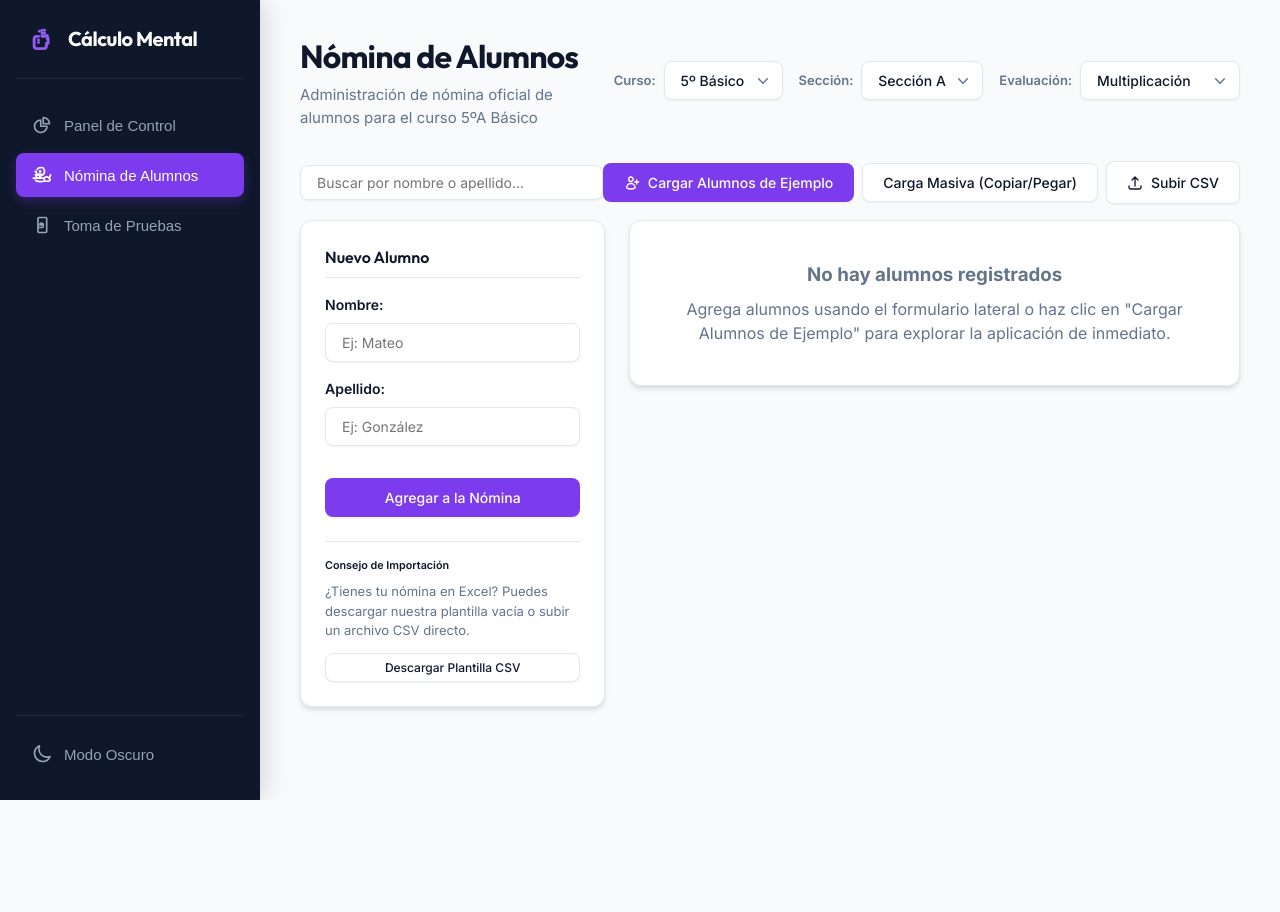
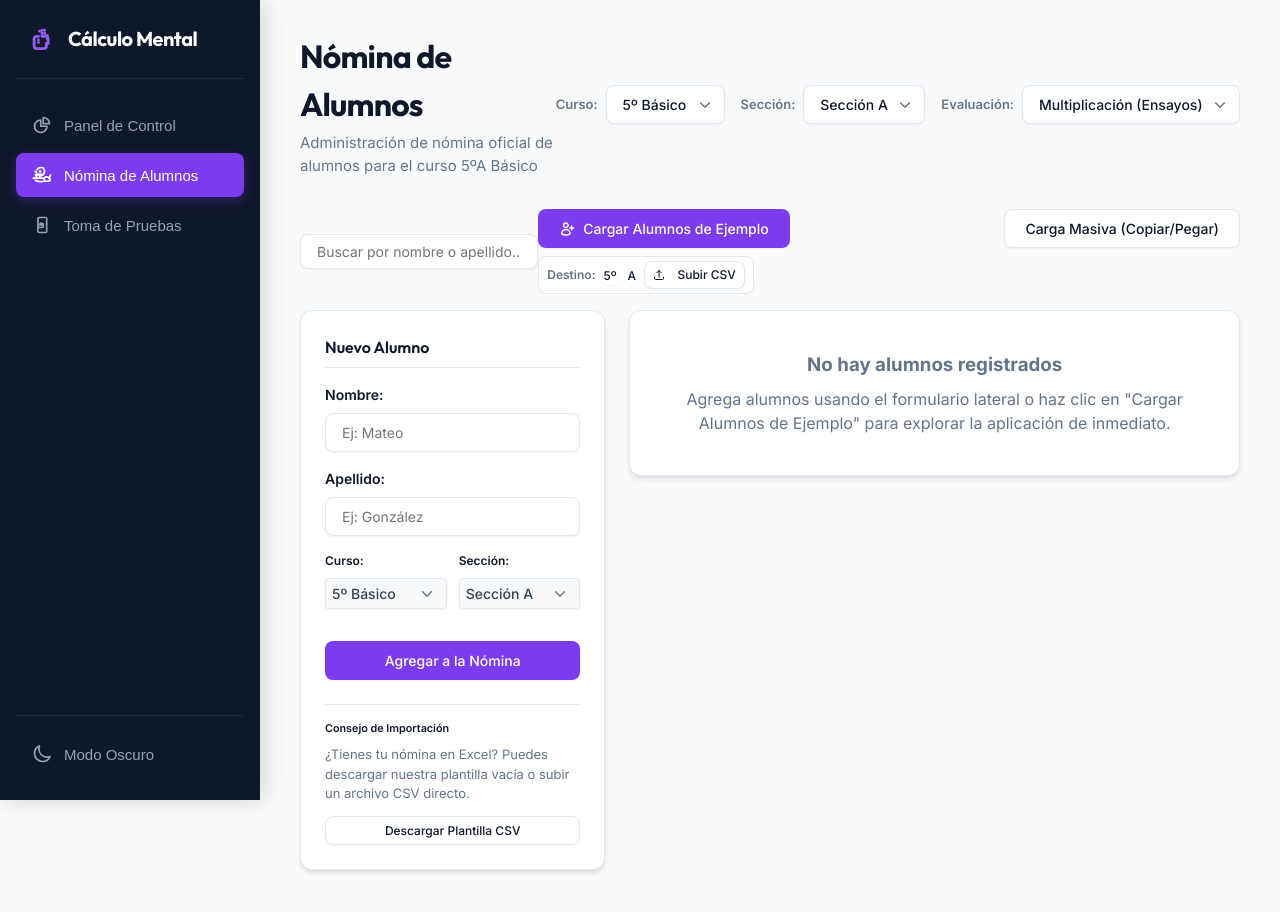
Before and after one commit to Juanpi2024/calculo-mental-1-a-8-, a React app in the folder app/: page / in a window 1280 px wide. Both pictures are taken after a click on the button "Nómina de Alumnos". Shown: the top 912 px of the page. Before the commit the page ends 800 px from the top, so only its background shows below. Built offline with nearby package versions, Linux system fonts and the light colour scheme; the HTML template or start-up script is replaced by a standard one.

Commit message:
fix: corregir registro de alumnos con selector de curso y solucionar bug de mapeo de evaluaciones

```diff
--- a/app/src/App.jsx
+++ b/app/src/App.jsx
@@ -254,7 +254,8 @@ function App() {
                 value={testType}
                 onChange={(e) => handleTestTypeChange(e.target.value)}
               >
-                <option value="multiplicacion">Multiplicación</option>
+                <option value="multiplicacion">Multiplicación (Ensayos)</option>
+                <option value="tablas">Tablas de Multiplicar</option>
                 <option value="sumas_restas">Sumas y Restas</option>
               </select>
             </div>
@@ -282,6 +283,8 @@ function App() {
             onLoadDemo={handleLoadDemo}
             setView={setView}
             setSelectedStudentId={setSelectedStudentId}
+            currentGrade={currentGrade}
+            currentSection={currentSection}
           />
         )}
 
--- a/app/src/components/AlumnoFichaView.jsx
+++ b/app/src/components/AlumnoFichaView.jsx
@@ -263,7 +263,7 @@ export default function AlumnoFichaView({
               <strong>CURSO:</strong> <span style={{ textDecoration: 'underline', marginLeft: '6px', fontWeight: '600' }}>{currentClass} Básico</span>
             </div>
             <div>
-              <strong>TIPO TEST:</strong> <span style={{ textDecoration: 'underline', textTransform: 'capitalize', marginLeft: '6px', fontWeight: '600' }}>{testType === 'multiplicacion' ? 'Multiplicación' : 'Sumas y Restas'}</span>
+              <strong>TIPO TEST:</strong> <span style={{ textDecoration: 'underline', textTransform: 'capitalize', marginLeft: '6px', fontWeight: '600' }}>{testType === 'multiplicacion' ? 'Multiplicación' : (testType === 'tablas' ? 'Tablas de Multiplicar' : 'Sumas y Restas')}</span>
             </div>
           </div>
 
--- a/app/src/components/DashboardView.jsx
+++ b/app/src/components/DashboardView.jsx
@@ -90,7 +90,7 @@ export default function DashboardView({
     desc: "El curso se encuentra en nivel diagnóstico. Se recomienda practicar dictados diarios de 10 ejercicios con cronómetro visual para acostumbrar al curso al ritmo de evaluación de 2 minutos."
   };
 
-  if (testType === 'multiplicacion') {
+  if (testType === 'multiplicacion' || testType === 'tablas') {
     recommendation = {
       title: "Consolidar las tablas del 7, 8 y 9",
       desc: "Las estadísticas muestran un retroceso en multiplicaciones con factores altos. Utiliza la técnica del 'reloj de multiplicación' (dibujar un círculo con factores del 1 al 12 alrededor y el multiplicando en el centro) durante los primeros 5 minutos de la clase."
--- a/app/src/components/NominaView.jsx
+++ b/app/src/components/NominaView.jsx
@@ -6,13 +6,25 @@ export default function NominaView({
   history,
   onLoadDemo,
   setView,
-  setSelectedStudentId
+  setSelectedStudentId,
+  currentGrade = '5º',
+  currentSection = 'A'
 }) {
   const [nombre, setNombre] = useState('');
   const [apellido, setApellido] = useState('');
   const [bulkText, setBulkText] = useState('');
   const [showBulkAdd, setShowBulkAdd] = useState(false);
   const [searchTerm, setSearchTerm] = useState('');
+
+  // Target class selections for adding students
+  const [formGrade, setFormGrade] = useState(currentGrade);
+  const [formSection, setFormSection] = useState(currentSection);
+
+  const [bulkGrade, setBulkGrade] = useState(currentGrade);
+  const [bulkSection, setBulkSection] = useState(currentSection);
+
+  const [csvGrade, setCsvGrade] = useState(currentGrade);
+  const [csvSection, setCsvSection] = useState(currentSection);
 
   // Calculate average scores and latest ranks for all students
   const getStudentStats = (studentId) => {
@@ -51,7 +63,19 @@ export default function NominaView({
       apellido: apellido.trim()
     };
 
+    const targetClass = `${formGrade}${formSection}`;
+    const activeClass = `${currentGrade}${currentSection}`;
+
+    if (targetClass === activeClass) {
       setStudents([...students, newStudent]);
+      alert(`Alumno ${newStudent.nombre} ${newStudent.apellido} agregado con éxito al curso activo ${targetClass}`);
+    } else {
+      const targetStudents = JSON.parse(localStorage.getItem(`students_${targetClass}`) || '[]');
+      targetStudents.push(newStudent);
+      localStorage.setItem(`students_${targetClass}`, JSON.stringify(targetStudents));
+      alert(`Alumno ${newStudent.nombre} ${newStudent.apellido} agregado con éxito a ${targetClass} Básico (Inactivo)`);
+    }
+
     setNombre('');
     setApellido('');
   };
@@ -83,7 +107,19 @@ export default function NominaView({
     });
 
     if (newStudents.length > 0) {
+      const targetClass = `${bulkGrade}${bulkSection}`;
+      const activeClass = `${currentGrade}${currentSection}`;
+
+      if (targetClass === activeClass) {
         setStudents([...students, ...newStudents]);
+        alert(`Se han importado ${newStudents.length} alumnos con éxito al curso activo ${targetClass}`);
+      } else {
+        const targetStudents = JSON.parse(localStorage.getItem(`students_${targetClass}`) || '[]');
+        const updated = [...targetStudents, ...newStudents];
+        localStorage.setItem(`students_${targetClass}`, JSON.stringify(updated));
+        alert(`Se han importado ${newStudents.length} alumnos con éxito a ${targetClass} Básico (Inactivo)`);
+      }
+
       setBulkText('');
       setShowBulkAdd(false);
     }
@@ -160,8 +196,18 @@ export default function NominaView({
       }
 
       if (importedStudents.length > 0) {
+        const targetClass = `${csvGrade}${csvSection}`;
+        const activeClass = `${currentGrade}${currentSection}`;
+
+        if (targetClass === activeClass) {
           setStudents([...students, ...importedStudents]);
-        alert(`Se han importado ${importedStudents.length} alumnos correctamente.`);
+          alert(`Se han importado ${importedStudents.length} alumnos correctamente al curso activo ${targetClass}`);
+        } else {
+          const targetStudents = JSON.parse(localStorage.getItem(`students_${targetClass}`) || '[]');
+          const updated = [...targetStudents, ...importedStudents];
+          localStorage.setItem(`students_${targetClass}`, JSON.stringify(updated));
+          alert(`Se han importado ${importedStudents.length} alumnos correctamente a ${targetClass} Básico (Inactivo)`);
+        }
       } else {
         alert('No se encontraron datos válidos. Recuerde que el archivo debe tener el formato: NOMBRE,APELLIDO');
       }
@@ -201,7 +247,7 @@ export default function NominaView({
         </div>
 
         {/* Buttons */}
-        <div className="flex-between gap-2">
+        <div className="flex-between gap-2" style={{ display: 'flex', flexWrap: 'wrap', alignItems: 'center' }}>
           {students.length === 0 ? (
             <button className="btn btn-primary" onClick={onLoadDemo}>
               <svg xmlns="http://www.w3.org/2000/svg" fill="none" viewBox="0 0 24 24" strokeWidth="2" stroke="currentColor" style={{ width: '16px', height: '16px' }}>
@@ -219,13 +265,22 @@ export default function NominaView({
             {showBulkAdd ? 'Ocultar Carga Masiva' : 'Carga Masiva (Copiar/Pegar)'}
           </button>
 
-          <label className="btn btn-secondary" style={{ cursor: 'pointer', margin: 0 }}>
-            <svg xmlns="http://www.w3.org/2000/svg" fill="none" viewBox="0 0 24 24" strokeWidth="2" stroke="currentColor" style={{ width: '16px', height: '16px' }}>
+          <div style={{ display: 'flex', alignItems: 'center', gap: '6px', border: '1px solid var(--border-color)', padding: '4px 8px', borderRadius: 'var(--radius-sm)', backgroundColor: 'var(--bg-card)' }}>
+            <span style={{ fontSize: '12px', fontWeight: '600', color: 'var(--text-muted)' }}>Destino:</span>
+            <select value={csvGrade} onChange={(e) => setCsvGrade(e.target.value)} style={{ padding: '2px', fontSize: '12px', border: 'none', background: 'transparent', outline: 'none' }}>
+              {["1º", "2º", "3º", "4º", "5º", "6º", "7º", "8º"].map(g => <option key={g} value={g}>{g}</option>)}
+            </select>
+            <select value={csvSection} onChange={(e) => setCsvSection(e.target.value)} style={{ padding: '2px', fontSize: '12px', border: 'none', background: 'transparent', outline: 'none' }}>
+              {["A", "B"].map(s => <option key={s} value={s}>{s}</option>)}
+            </select>
+            <label className="btn btn-secondary" style={{ cursor: 'pointer', margin: 0, padding: '4px 8px', fontSize: '12px' }}>
+              <svg xmlns="http://www.w3.org/2000/svg" fill="none" viewBox="0 0 24 24" strokeWidth="2" stroke="currentColor" style={{ width: '12px', height: '12px', marginRight: '4px', display: 'inline-block' }}>
                 <path strokeLinecap="round" strokeLinejoin="round" d="M3 16.5v2.25A2.25 2.25 0 005.25 21h13.5A2.25 2.25 0 0021 18.75V16.5m-13.5-9L12 3m0 0l4.5 4.5M12 3v13.5" />
               </svg>
               Subir CSV
               <input type="file" accept=".csv, .txt" onChange={handleCSVImport} style={{ display: 'none' }} />
             </label>
+          </div>
         </div>
       </div>
 
@@ -238,6 +293,24 @@ export default function NominaView({
             </h4>
           </div>
           <form onSubmit={handleAddBulk}>
+            <div style={{ display: 'flex', gap: '16px', marginBottom: '16px', alignItems: 'center' }}>
+              <div style={{ display: 'flex', alignItems: 'center', gap: '8px' }}>
+                <span style={{ fontSize: '13px', fontWeight: '600', color: 'var(--text-muted)' }}>Destino:</span>
+                <select value={bulkGrade} onChange={(e) => setBulkGrade(e.target.value)} style={{ padding: '6px', borderRadius: '4px', border: '1px solid var(--border-color)', backgroundColor: 'var(--bg-app)', color: 'var(--text-main)' }}>
+                  {["1º", "2º", "3º", "4º", "5º", "6º", "7º", "8º"].map(g => (
+                    <option key={g} value={g}>{g} Básico</option>
+                  ))}
+                </select>
+              </div>
+              <div style={{ display: 'flex', alignItems: 'center', gap: '8px' }}>
+                <span style={{ fontSize: '13px', fontWeight: '600', color: 'var(--text-muted)' }}>Sección:</span>
+                <select value={bulkSection} onChange={(e) => setBulkSection(e.target.value)} style={{ padding: '6px', borderRadius: '4px', border: '1px solid var(--border-color)', backgroundColor: 'var(--bg-app)', color: 'var(--text-main)' }}>
+                  {["A", "B"].map(s => (
+                    <option key={s} value={s}>Sección {s}</option>
+                  ))}
+                </select>
+              </div>
+            </div>
             <div className="form-group">
               <label>Pega la lista de alumnos (un nombre completo por línea):</label>
               <textarea
@@ -294,6 +367,24 @@ export default function NominaView({
                 value={apellido}
                 onChange={(e) => setApellido(e.target.value)}
               />
+            </div>
+            <div className="grid-cols-2" style={{ gap: '12px', marginTop: '12px', gridTemplateColumns: '1fr 1fr', display: 'grid', marginBottom: '16px' }}>
+              <div className="form-group" style={{ marginBottom: 0 }}>
+                <label style={{ fontSize: '12px', fontWeight: '600' }}>Curso:</label>
+                <select value={formGrade} onChange={(e) => setFormGrade(e.target.value)} style={{ width: '100%', padding: '6px', borderRadius: '4px', backgroundColor: 'var(--bg-app)', color: 'var(--text-main)', border: '1px solid var(--border-color)' }}>
+                  {["1º", "2º", "3º", "4º", "5º", "6º", "7º", "8º"].map(g => (
+                    <option key={g} value={g}>{g} Básico</option>
+                  ))}
+                </select>
+              </div>
+              <div className="form-group" style={{ marginBottom: 0 }}>
+                <label style={{ fontSize: '12px', fontWeight: '600' }}>Sección:</label>
+                <select value={formSection} onChange={(e) => setFormSection(e.target.value)} style={{ width: '100%', padding: '6px', borderRadius: '4px', backgroundColor: 'var(--bg-app)', color: 'var(--text-main)', border: '1px solid var(--border-color)' }}>
+                  {["A", "B"].map(s => (
+                    <option key={s} value={s}>Sección {s}</option>
+                  ))}
+                </select>
+              </div>
             </div>
             <button type="submit" className="btn btn-primary w-full mt-4">
               Agregar a la Nómina
--- a/app/src/data/database.js
+++ b/app/src/data/database.js
@@ -1886,7 +1886,7 @@ export function getRango(score, grade, type) {
   if (isNaN(scoreNum)) return '';
 
   const gradeKey = grade.trim();
-  const testType = type === 'multiplicacion' ? 'multiplicacion' : 'sumas_restas';
+  const testType = (type === 'multiplicacion' || type === 'tablas') ? 'multiplicacion' : 'sumas_restas';
 
   // Buscar escala para el grado específico.
   // Ej: "5ºA" o "5ºB" o "5° BASICO A" -> normalizar a la clave "5ºA" o similar si no existe.
@@ -1926,9 +1926,10 @@ export function getRango(score, grade, type) {
 
 // Genera un historial de calificaciones de ejemplo realista para demostración inmediata
 export function getDemoHistory(gradeKey, testType) {
-  const isMult = testType === 'multiplicacion';
+  const isMult = testType === 'multiplicacion' || testType === 'tablas';
+  const testKeyNormal = isMult ? 'multiplicacion' : 'sumas_restas';
   const gradeClean = gradeKey.includes('A') ? gradeKey : gradeKey.replace('B', 'A'); // usar escala A para demo
-  const gradeScale = thresholds[testType][gradeClean] || (isMult ? thresholds.multiplicacion['4ºA'] : thresholds.sumas_restas['1ºA']);
+  const gradeScale = thresholds[testKeyNormal][gradeClean] || (isMult ? thresholds.multiplicacion['4ºA'] : thresholds.sumas_restas['1ºA']);
 
   const history = {};
   const mayoResults = {};
```
Also changed, not shown: app/src/components/EvaluacionView.jsx (+18 -8 lines). Lines whose indentation alone changed are shown as unchanged.
